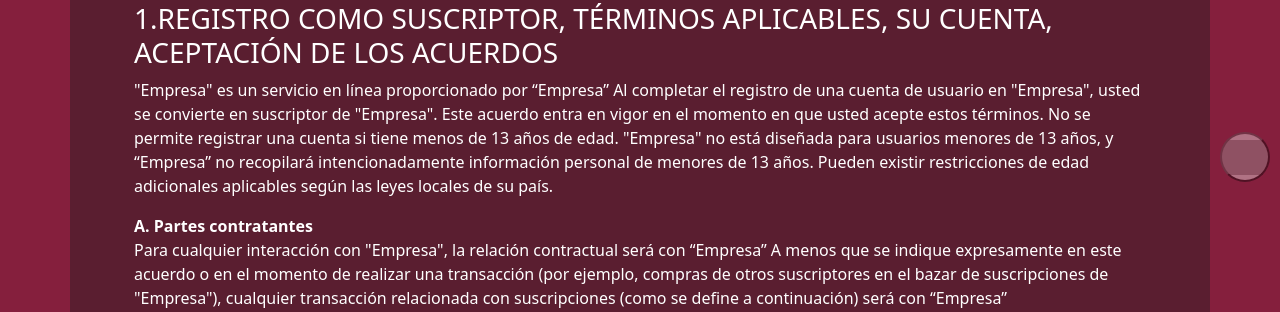
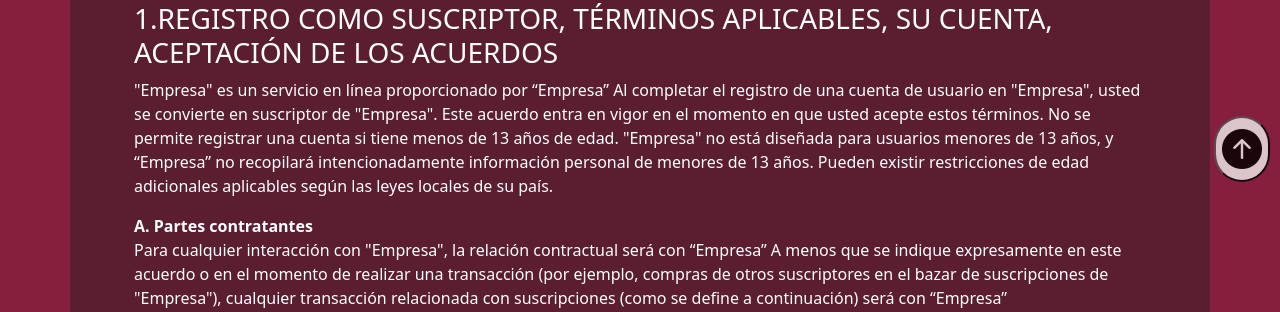
Before and after one commit to benazk/ProyectoTiendaOnline, a Flask app: page /acuerdo-suscriptor in a window 1280 px wide. Shown: the part 608-920 px from the top of the page. Run offline with Flask 3, Linux system fonts and the light colour scheme; grey boxes are pictures that could not be loaded.

Commit message:
Boton Up

```diff
--- a/mi_app/templates/acuerdo-suscriptor.html
+++ b/mi_app/templates/acuerdo-suscriptor.html
@@ -50,20 +50,17 @@
         }
 
         .botonArriba {
-            background-image: url('img/flecha.png');
-            background-size: contain;
-            background-repeat: no-repeat;
-            background-position: center;
-            width: 50px;
-            height: 50px;
-            font-size: 20px;
-            color: rgb(255, 2, 2);
+
+
+
+            font-size: 40px;
+            color: rgb(0, 0, 0);
             cursor: pointer;
             position: fixed;
             bottom: 10px;
             right: 10px;
             z-index: 1;
-            opacity: 0.4;
+            opacity: 0.8;
             /* Hace todo el botón (incluido fondo y texto) más transparente */
             border-radius: 40px;
         }
@@ -93,7 +90,7 @@
 </head>
 
 <body>
-    <a href="#principio"><button class="botonArriba"></button></a>
+    <a href="#principio"><button class="botonArriba"><i class="bi bi-arrow-up-circle-fill"></i></button></a>
 
     <!-- Contenedor principal 2 columnas-->
     <div class="container azul" style="padding: 5%;">
```
